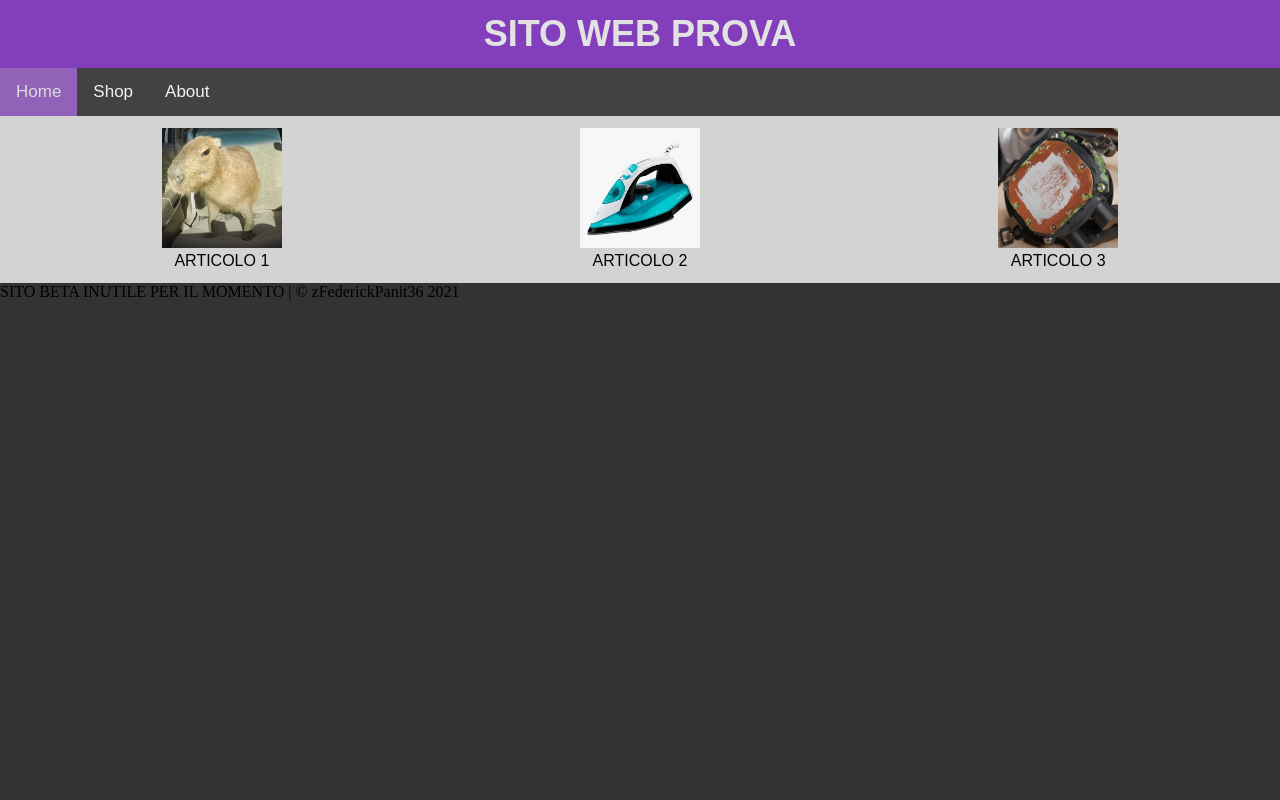
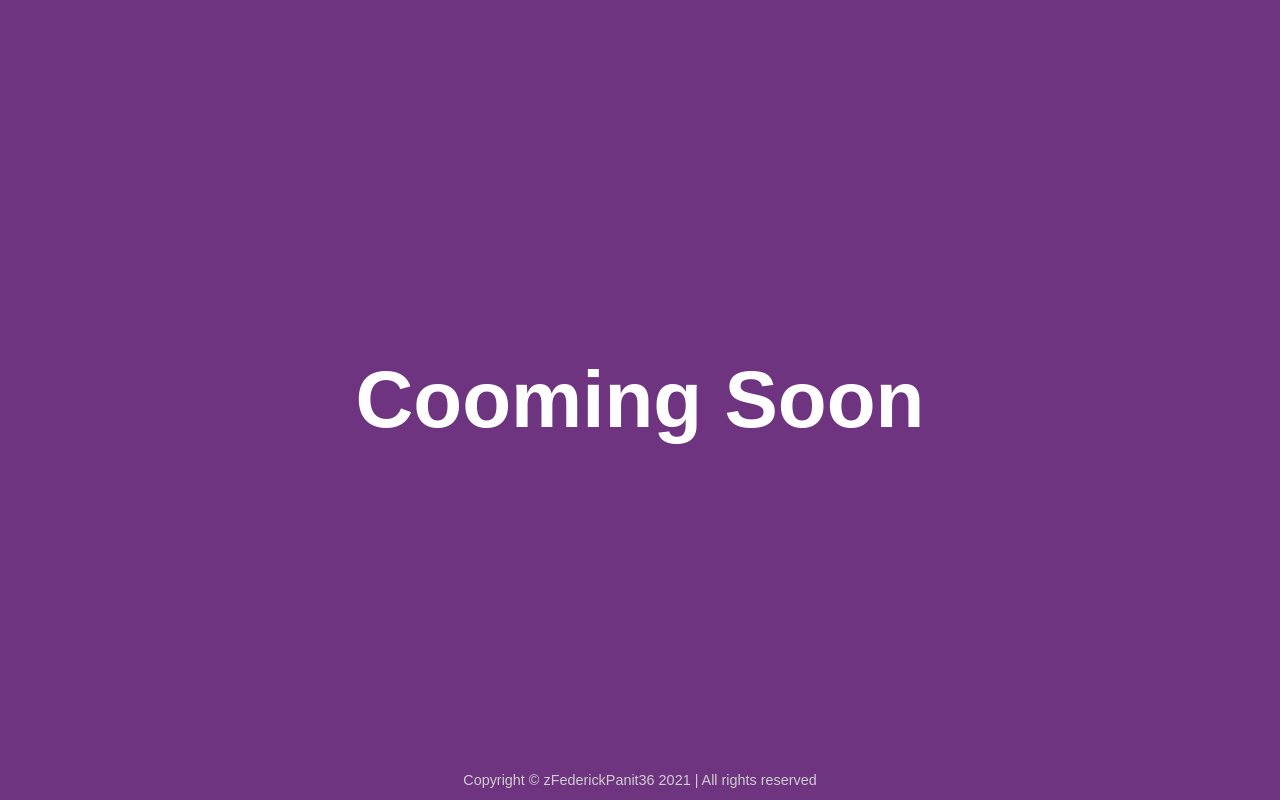
Before and after one commit to zFederickPanit36/swag-gang-site, a plain HTML site: page index.html in a window 1280 px wide. Drawn offline with Linux system fonts and the light colour scheme.

Commit message:
creata la pagina cooming soon, per il momento le altre pagine sono staste spostate in un'altra cartella ez

```diff
--- a/index.html
+++ b/index.html
@@ -3,41 +3,21 @@
 <head>
     <meta charset='utf-8'>
     <meta http-equiv='X-UA-Compatible' content='IE=edge'>
-    <title>SWAG GANG</title>
+    <title>SWAG GANG | In costruzione</title>
+    <link rel="icon" href="icon/icon.png" >
     <meta name='viewport' content='width=device-width, initial-scale=1'>
     <link rel='stylesheet' type='text/css' media='screen' href='main.css'>
-    <script src='main.js'></script>
 </head>
 <body>
-    <!-- TITOLO -->
-    <div class="titolo">
-        <h1>SITO WEB PROVA</h1>
-    </div>
-    <!-- BARRA DI NAVIGAZIONE -->
-    <div class="topnav">
-        <a class="active" href="index.html">Home</a>
-        <a href="Pagine/shop.html">Shop</a>
-        <a href="Pagine/about.html">About</a>
-    </div>
-    <div class="area">
-        <div class="catalogo">
-            <div class="articolo-1">
-                <img src="Pictures/articolo_00001.jpg" width="120", height="120">
-                <p>ARTICOLO 1</p>
+    <div class="banner-area">
+        <div class="content-area">
+            <div class="content">
+                <h1>Cooming Soon</h1>
             </div>
-            <div class="articolo-2">
-                <img src="Pictures/articolo_00002.jpg" width="120", height="120">
-                <p>ARTICOLO 2</p>
-            </div>
-            <div class="articolo-3">
-                <img src="Pictures/articolo_00003.jpg" width="120", height="120">
-                <p>ARTICOLO 3</p>
-            </div>
-
         </div>
     </div>
     <footer>
-        <p>SITO BETA INUTILE PER IL MOMENTO | &copy; zFederickPanit36 2021</p>
+        <p class="copyright">Copyright © zFederickPanit36 2021 | All rights reserved</p>
     </footer>
 </body>
 </html>
--- a/main.css
+++ b/main.css
@@ -1,62 +1,49 @@
 * {
+    padding:0;
+    margin:0;
     box-sizing: border-box;
-    margin: 0;
-    padding: 0;
 }
 
 body{
-    background-color: #333333;
+    background:#eee;
+    font-family:sans-serif;
 }
 
-.titolo{
-    text-align: center;
-    background-color: #833fbb;
-    color: #e2e2e2;
-    font-family: Arial, Helvetica, sans-serif;
-    font-size: large;
-    padding: 1%;
+.banner-area{
+    width:100%;
+    height:100vh;
+    background-color: #6e3480;
+    background-size:cover;
 }
 
-/* Add a black background color to the top navigation */
-.topnav {
-    background-color: #424242;
-    font-family: Arial, Helvetica, sans-serif;
-    overflow: hidden;
-    z-index: 1000;
+.content-area{
+    height:100%;
+    display:flex;
+    justify-content: center;
+    align-items: center;
 }
 
-/* Style the links inside the navigation bar */
-.topnav a {
-    float: left;
-    color: #f2f2f2;
-    text-align: left;
-    padding: 14px 16px;
-    text-decoration: none;
-    font-size: 17px;
+.content{
+    text-align: center;
 }
 
-/* Change the color of links on hover */
-.topnav a:hover {
-    background-color: #ddd;
-    color: black;
+.content h1{
+    font-size:80px;
+    color:#fff;
 }
 
-/* Add a color to the active/current link */
-.topnav a.active {
-    background-color: #9262b9;
-    color: #dddddd;
+footer {
+    position: relative;
+    height: 0px;
+    width: 100%;
 }
 
-.area{
-    background-color: #d3d3d3;
-    color: #030303;
-    font-family: Arial, Helvetica, sans-serif;
-    font-size: medium;
-    padding: 1%;
+p.copyright {
+    position: absolute;
+    width: 100%;
+    color: rgb(207, 207, 207);
+    line-height: 40px;
+    font-size: 0.9em;
+    text-align: center;
+    bottom:0;
 }
-
-.catalogo{
-    display: grid;
-    grid-template-columns: repeat(3,1fr);
-    text-align: center;
-}
```
Also changed, not shown: Pagine/about.html (deleted, +0 -1 lines), Pagine/shop.html (deleted, +0 -1 lines), Pictures/1.jpg (deleted), Pictures/2.jpg (deleted), Pictures/3.jpg (deleted), Pictures/articolo_00001.jpg (deleted), Pictures/articolo_00002.jpg (deleted), Pictures/articolo_00003.jpg (deleted), icon/icon.png (added), main.js (deleted), 1 other file.
